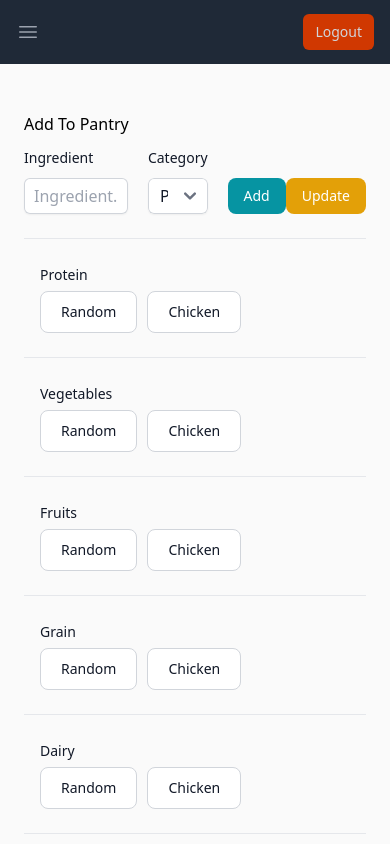
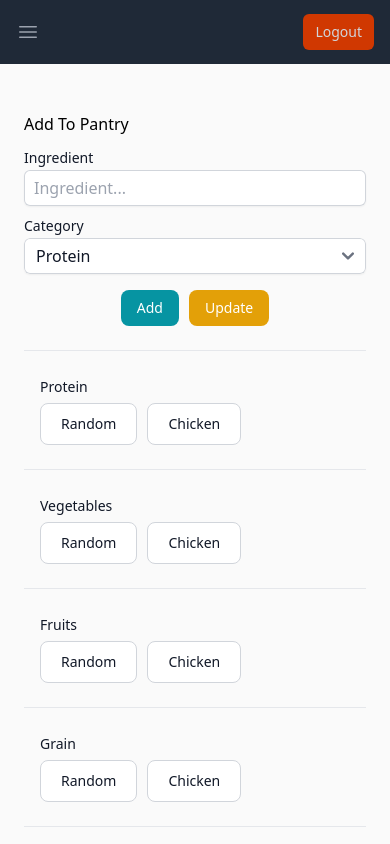
Before and after one commit to monysary/i-m-hungry-recipe-app, a Next.js app: page /pantry in a window 390 px wide. Shown: the top 844 px of the page. Built offline with nearby package versions, Linux system fonts and the light colour scheme; sample sign-in values are in the browser's storage.

Commit message:
updated pantry and kitchen page with mobile responsive ui

```diff
--- a/src/pages/kitchen.js
+++ b/src/pages/kitchen.js
@@ -74,14 +74,12 @@ function Kitchen() {
             </Head>
             <div className="min-h-full md:px-[200px] px-6 py-12">
                 <div className="md:text-[30px] text-[16px] mb-[10px]">Select Ingredients</div>
-                <div className="flex justify-between items-end mb-[20px]">
-
-                    <form className="flex items-end" onSubmit={addIngredient}>
+                <form className="sm:flex items-end mb-[20px]" onSubmit={addIngredient}>
                     <div>
                         <label className="block text-sm font-medium leading-6 text-gray-900">
                             Category
                         </label>
-                            <div className="mt-2">
+                        <div className="sm:mt-2">
                             <select
                                 name="category"
                                 className="block w-full rounded-md border-0 py-1.5 text-gray-900 shadow-sm ring-1 ring-inset ring-gray-300 focus:ring-teal-500 focus:border-teal-500 sm:max-w-xs sm:text-sm sm:leading-6"
@@ -95,12 +93,11 @@ function Kitchen() {
                         </div>
                     </div>
 
-                        <div className="ml-[20px]">
+                    <div className="sm:ml-[20px] mt-2 sm:mt-0">
                         <label className="block text-sm font-medium leading-6 text-gray-900">
                             Ingredient
                         </label>
-                            <div className="mt-2">
-                                <div className="mt-2">
+                        <div className="sm:mt-2">
                             <select
                                 className="block w-full rounded-md border-0 py-1.5 text-gray-900 shadow-sm ring-1 ring-inset ring-gray-300 focus:ring-teal-500 focus:border-teal-500 sm:max-w-xs sm:text-sm sm:leading-6"
                                 name="ingredient"
@@ -116,12 +113,10 @@ function Kitchen() {
                             </select>
                         </div>
                     </div>
-                        </div>
 
-                        <button type="submit" className="ml-[20px] text-white bg-teal-500 hover:bg-teal-600 focus:ring-4 focus:outline-none focus:ring-teal-300 font-medium rounded-lg text-sm px-4 py-2">Add</button>
+                    <button type="submit" className="mt-2 sm:mt-0 sm:ml-[20px] text-white bg-teal-500 hover:bg-teal-600 focus:ring-4 focus:outline-none focus:ring-teal-300 font-medium rounded-lg text-sm px-4 py-2">Add</button>
                 </form>
-                </div>
-                <div className="flex gap-[10px] mb-[20px] py-6 border-t border-b border-gray-200">
+                <div className="flex flex-wrap gap-[10px] mb-[20px] py-6 border-t border-b border-gray-200">
                     {ingredientsArr.map((ingredient) => {
                         return (
                             <div key={ingredient} id={ingredient} className="relative text-gray-900 bg-white border border-gray-300 font-medium rounded-lg text-sm px-5 py-2.5">
--- a/src/pages/pantry.js
+++ b/src/pages/pantry.js
@@ -31,6 +31,12 @@ function Pantry() {
         setUpdateState((prev) => !prev)
     }
 
+    const addToPantry = (event) => {
+        event.preventDefault();
+
+        console.log('Pantry Form Submitted')
+    }
+
     return (
         <>
             <Head>
@@ -38,14 +44,14 @@ function Pantry() {
             </Head>
             <div className="min-h-full md:px-[200px] px-6 py-12">
                 <div className="md:text-[30px] text-[16px] mb-[10px]">Add To Pantry</div>
-                <div className="flex justify-between items-end">
+                <div className="sm:flex justify-between items-end">
 
-                    <form className="flex items-end">
+                    <form className="sm:flex items-end" id="pantry-form" onSubmit={addToPantry}>
                         <div>
-                            <label className="block text-sm font-medium leading-6 text-gray-900">
+                            <label className="block text-sm font-medium leading-6 text-gray-900 mt-2 sm:mt-0">
                                 Ingredient
                             </label>
-                            <div className="mt-2">
+                            <div className="sm:mt-2">
                                 <input
                                     name="ingredient"
                                     placeholder="Ingredient..."
@@ -55,11 +61,11 @@ function Pantry() {
                             </div>
                         </div>
 
-                        <div className="ml-[20px]">
-                            <label className="block text-sm font-medium leading-6 text-gray-900">
+                        <div className="sm:ml-[20px]">
+                            <label className="block text-sm font-medium leading-6 text-gray-900 mt-2 sm:mt-0">
                                 Category
                             </label>
-                            <div className="mt-2">
+                            <div className="sm:mt-2">
                                 <select
                                     name="category"
                                     placeholder="Select category"
@@ -73,13 +79,20 @@ function Pantry() {
                                 </select>
                             </div>
                         </div>
-                        <button type="submit" className="ml-[20px] text-white bg-teal-500 hover:bg-teal-600 focus:ring-4 focus:outline-none focus:ring-teal-300 font-medium rounded-lg text-sm px-4 py-2">Add</button>
+                        <button type="submit" className="hidden sm:block mt-2 sm:mt-0 sm:ml-[20px] text-white bg-teal-500 hover:bg-teal-600 focus:ring-4 focus:outline-none focus:ring-teal-300 font-medium rounded-lg text-sm px-4 py-2">Add</button>
                     </form>
 
-                    <button
-                        className="text-white bg-yellow-400 hover:bg-yellow-500 focus:ring-4 focus:outline-none focus:ring-yellow-300 font-medium rounded-lg text-sm px-4 py-2"
-                        onClick={handleUpdateButton}
-                    >Update</button>
+                    <div className="mt-4 sm:mt-0 flex justify-center">
+                        <button
+                            className="sm:hidden text-white bg-teal-500 hover:bg-teal-600 focus:ring-4 focus:outline-none focus:ring-teal-300 font-medium rounded-lg text-sm px-4 py-2"
+                            type="submit"
+                            form="pantry-form"
+                        >Add</button>
+                        <button
+                            className="ml-[10px] sm:ml-0 text-white bg-yellow-400 hover:bg-yellow-500 focus:ring-4 focus:outline-none focus:ring-yellow-300 font-medium rounded-lg text-sm px-4 py-2"
+                            onClick={handleUpdateButton}
+                        >Update</button>
+                    </div>
                 </div>
                 <div>
                     <div className="mt-6 border-t border-gray-200">
@@ -89,7 +102,7 @@ function Pantry() {
                                     <div key={category} className="px-4 py-6 sm:grid sm:grid-cols-3 sm:gap-4 sm:px-0">
                                         <dt className="text-sm font-medium leading-6 text-gray-900">{category}</dt>
                                         <div className="mt-1 text-sm leading-6 text-gray-700 sm:col-span-2 sm:mt-0">
-                                            <div className="flex gap-[10px]">
+                                            <div className="flex flex-wrap gap-[10px]">
                                                 <div className="relative text-gray-900 bg-white border border-gray-300 font-medium rounded-lg text-sm px-5 py-2.5">
                                                     Random
                                                     <button
```
Lines whose indentation alone changed are shown as unchanged.
